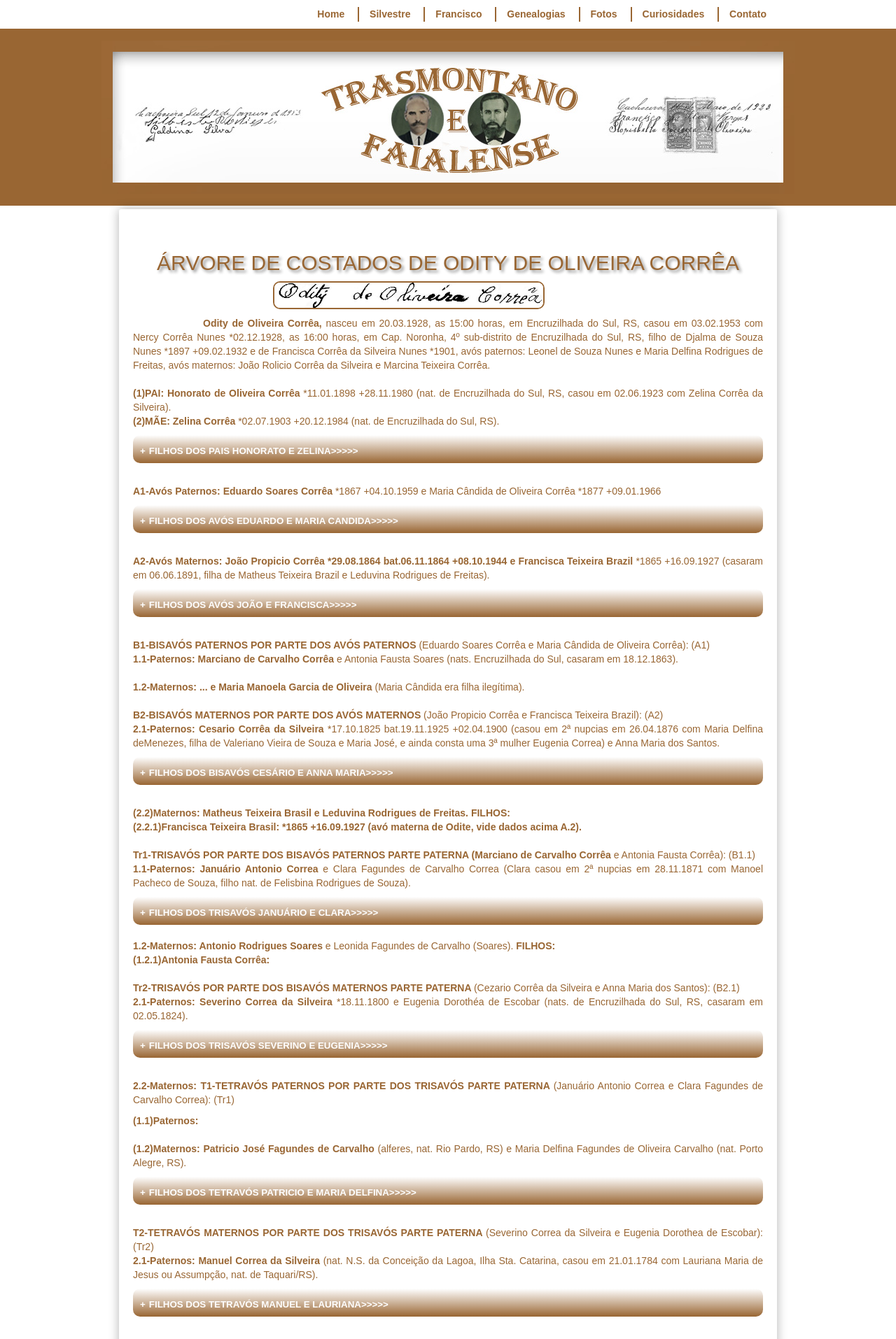
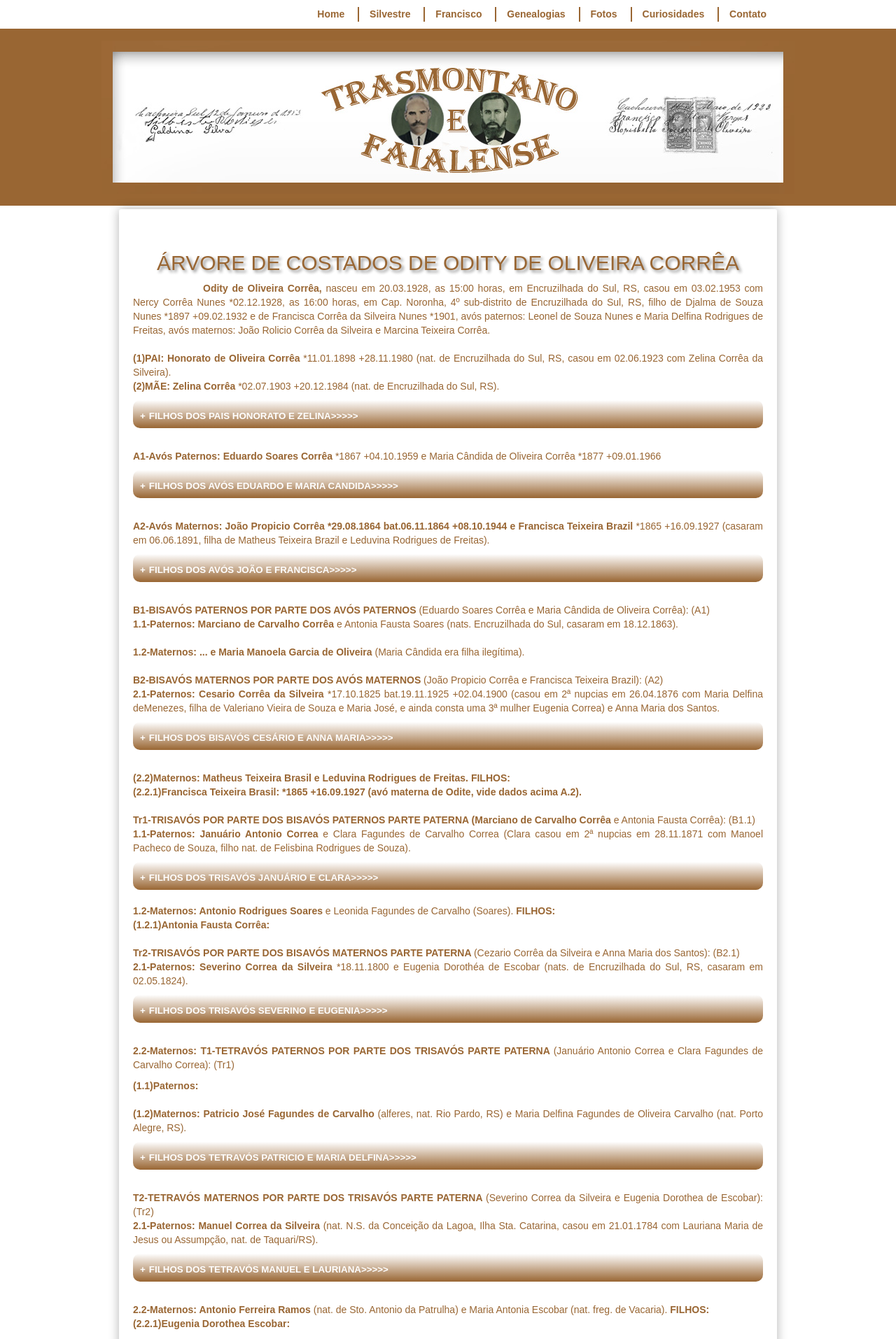
Before and after one commit to claudiovargas1955/claudiovargas1955.github.io, a Jekyll site: the page built from _pages/familia-correa.html, in a window 1280 px wide. Shown: the top 1914 px of the page at 70% size. Built offline with Jekyll 4.4.1, drawn with Linux system fonts in a browser that asks for light colours; some web fonts are replaced.

Commit message:
Update familia-correa.html

```diff
--- a/_pages/familia-correa.html
+++ b/_pages/familia-correa.html
@@ -71,7 +71,7 @@ title:  "familia-correa"
 
 
 <h2>ÁRVORE DE COSTADOS DE ODITY DE OLIVEIRA CORRÊA</h2>
-<img class="esq1" style="float:left"; src="/images/assinatura odity.jpg" height="40px"; title="Assinatura Odity Corrêa - 1953";/><br><br>
+
 
 <p><b><p style="text-indent:100px";/>Odity de Oliveira Corrêa,</b> nasceu em 20.03.1928, as 15:00 horas, em Encruzilhada do Sul, RS,
 casou em 03.02.1953 com Nercy Corrêa Nunes *02.12.1928, as 16:00 horas, em Cap. Noronha, 4º sub-distrito de Encruzilhada do Sul, RS,
```
